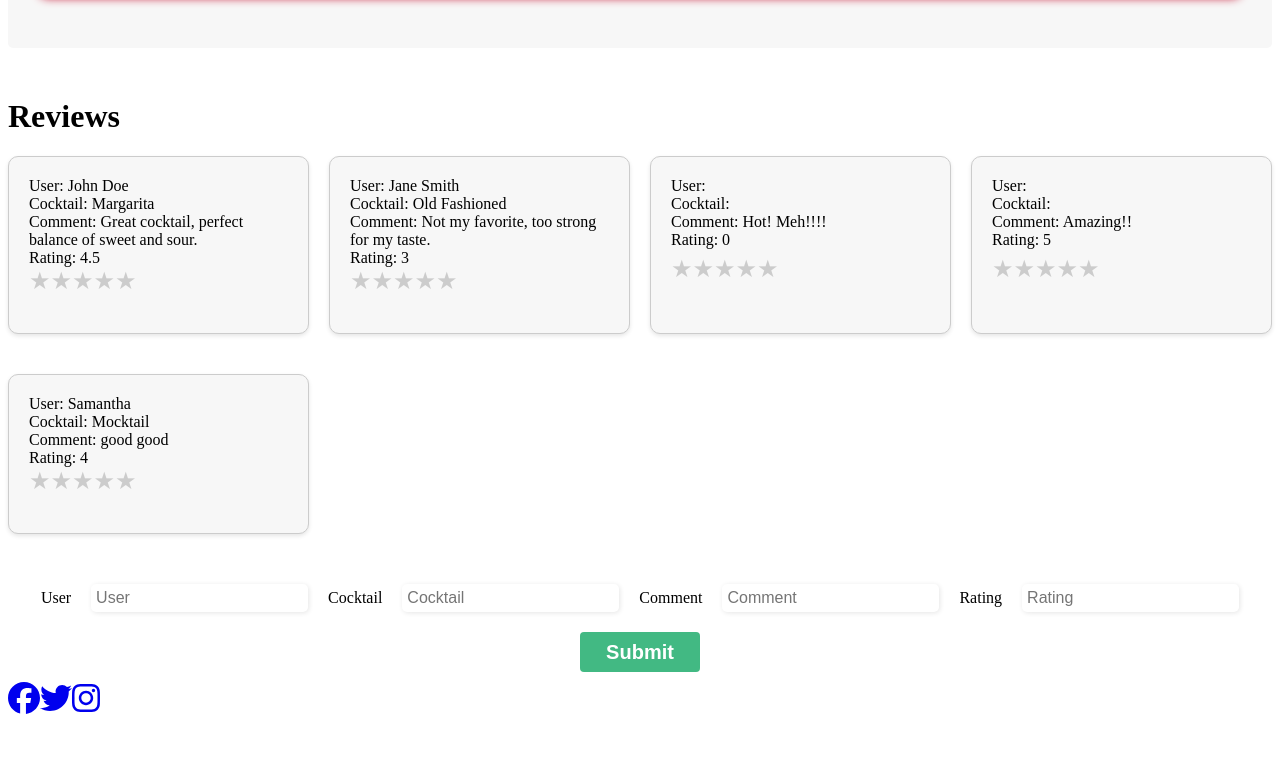
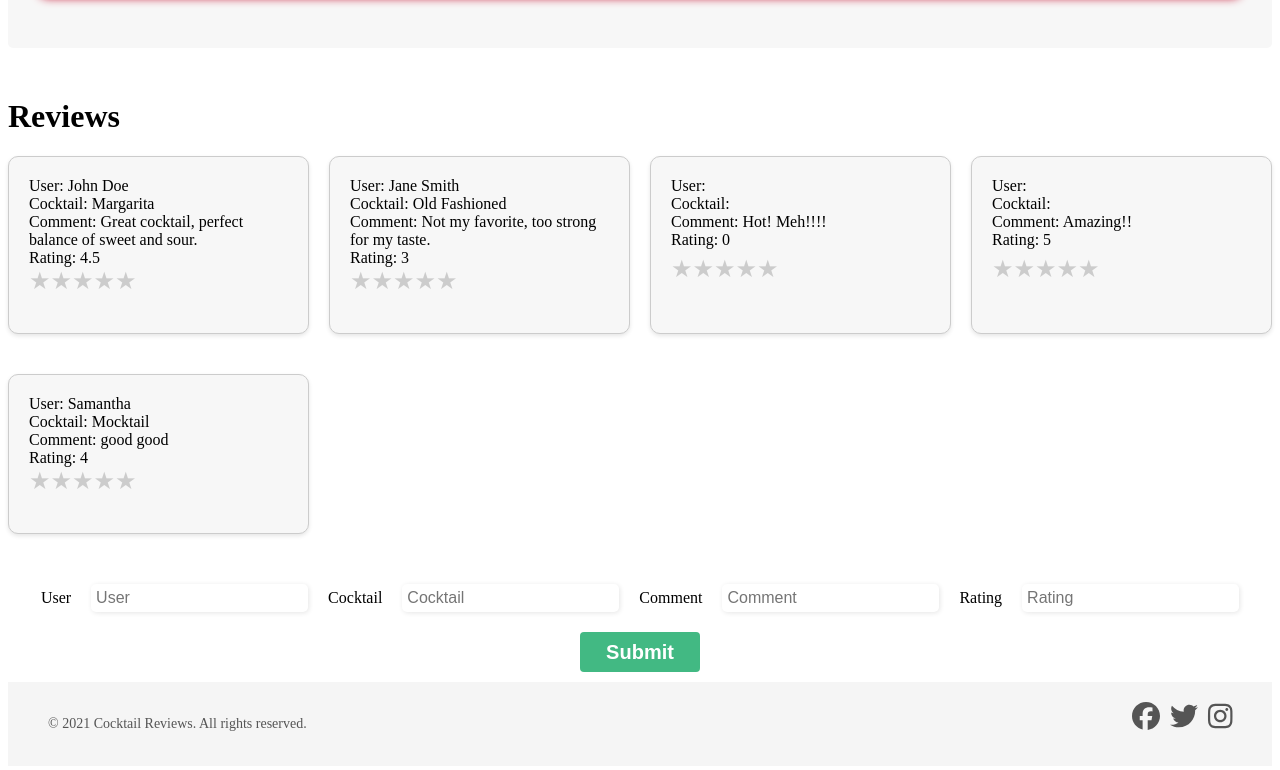
Before and after one commit to NoobStevie/Cocktailhaven2, a React (Create React App) app in the folder cocktail/: page / in a window 1280 px wide. Shown: the part 1297-2067 px from the top of the page. Before the commit the page ends 2019 px from the top, so only its background shows below. Built offline with nearby package versions, Linux system fonts and the light colour scheme; no server answers; data requests are answered from the project's data file.

Commit message:
copyright

```diff
--- a/cocktail/src/App.css
+++ b/cocktail/src/App.css
@@ -409,3 +409,66 @@ h2 {
   color: #fff;
   cursor: pointer;
 }
+
+/*CREATE REVIEW BAR*/
+.form-container {
+  display: flex;
+  flex-direction: column;
+  align-items: center;
+  margin-top: 20px;
+}
+
+.create-form {
+  display: flex;
+  flex-direction: row;
+  align-items: center;
+  flex-wrap: wrap;
+  justify-content: center;
+}
+
+.create-form label,
+.create-form input {
+  margin: 10px;
+}
+
+.create-form input {
+  padding: 5px;
+  border: none;
+  border-radius: 5px;
+  box-shadow: 1px 1px 5px rgba(0, 0, 0, 0.1);
+  font-size: 16px;
+}
+
+.create-form button {
+  margin-top: 10px;
+  padding: 8px 16px;
+  border: none;
+  border-radius: 4px;
+  background-color: #42b983;
+  color: #fff;
+  cursor: pointer;
+}
+
+/*FOOTER*/
+.footer {
+  background-color: #f5f5f5;
+  color: #555;
+  display: flex;
+  justify-content: space-between;
+  padding: 20px 40px;
+  font-size: 14px;
+}
+
+.social-media {
+  display: flex;
+  gap: 10px;
+}
+
+.social {
+  color: #555;
+  transition: transform 0.3s ease-in-out;
+}
+
+.social:hover {
+  transform: scale(1.2);
+}
--- a/cocktail/src/pages/Footer.js
+++ b/cocktail/src/pages/Footer.js
@@ -5,21 +5,24 @@ import {
     faTwitter,
     faInstagram
 } from "@fortawesome/free-brands-svg-icons";
+
 const Footer = () => {
     return (
-        <>
-      <a href="https://www.facebook.com/"
-        className="facebook social">
+        <footer className="footer">
+            <p>&copy; 2021 Cocktail Reviews. All rights reserved.</p>
+            <div className="social-media">
+                <a href="https://www.facebook.com/" className="facebook social">
                     <FontAwesomeIcon icon={faFacebook} size="2x" />
                 </a>
                 <a href="https://www.twitter.com/" className="twitter social">
                     <FontAwesomeIcon icon={faTwitter} size="2x" />
                 </a>
-      <a href="https://www.instagram.com/"
-        className="instagram social">
+                <a href="https://www.instagram.com/" className="instagram social">
                     <FontAwesomeIcon icon={faInstagram} size="2x" />
                 </a>
-    </>
+            </div>
+        </footer>
     );
 };
+
 export default Footer;
```
Lines whose indentation alone changed are shown as unchanged.
